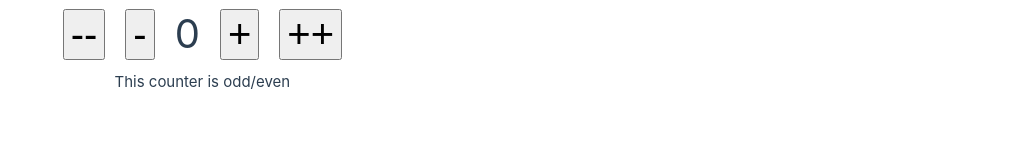
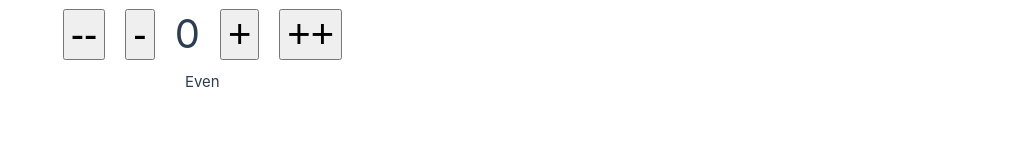
Before and after one commit to EricTimRussell/vue-comp-basics, a Vue app: page / in a window 1280 px wide. Shown: the part 359-516 px from the top of the page, without its empty margins (268-1280 px from the left). Built offline with nearby package versions, Linux system fonts and the light colour scheme.

Commit message:
pinia getters and readme

```diff
--- a/src/stores/counter.js
+++ b/src/stores/counter.js
@@ -14,5 +14,11 @@
   decreaseCounter(amount){
     this.count -= amount
   }
+},
+getters: {
+  oddOrEven: (state) => {
+    if (state.count % 2 === 0) return 'Even'
+    return 'Odd'
+  }
 }
 })
--- a/src/views/HomeView.vue
+++ b/src/views/HomeView.vue
@@ -12,7 +12,7 @@
       <button @click="counter.increaseCounter(2)" class="btn">++</button>
     </div>
 
-    <p>This counter is odd/even</p>
+    <p>{{ counter.oddOrEven }}</p>
 
     <div class="edit">
       <h4>Edit counter tile:</h4>
```
Also changed, not shown: 1 other file (tests, documents, lock files or other folders).
